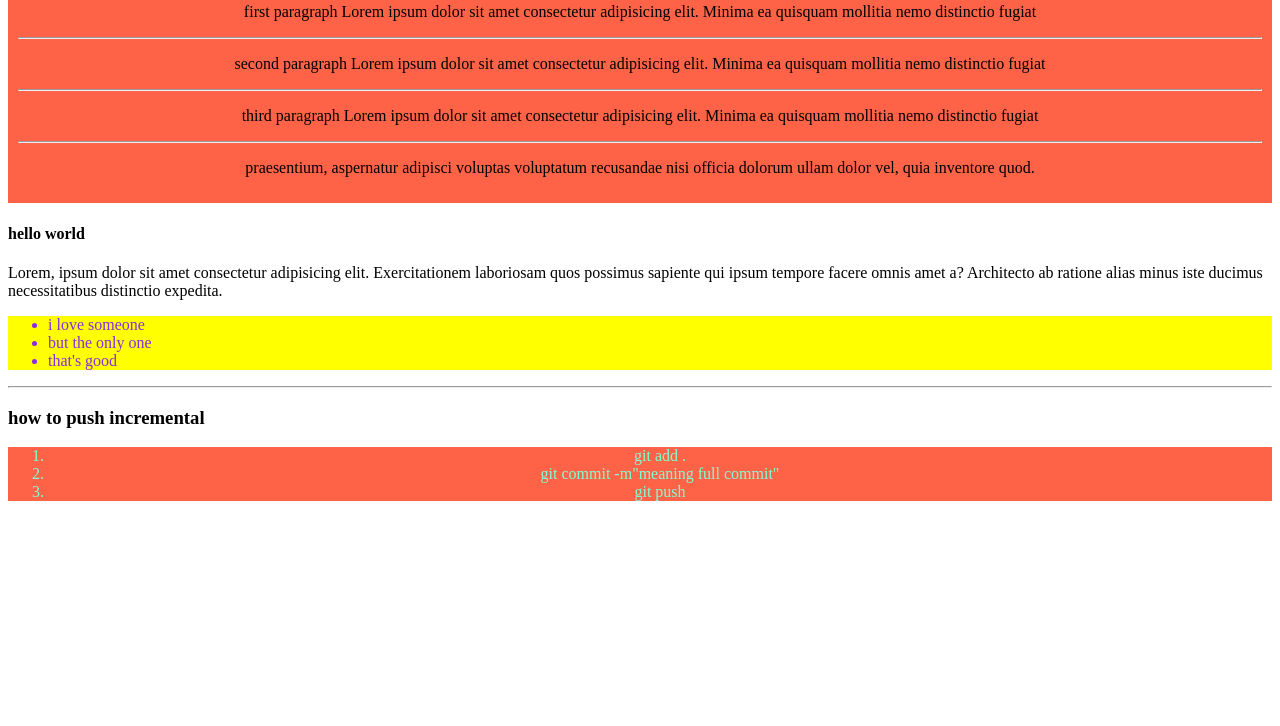
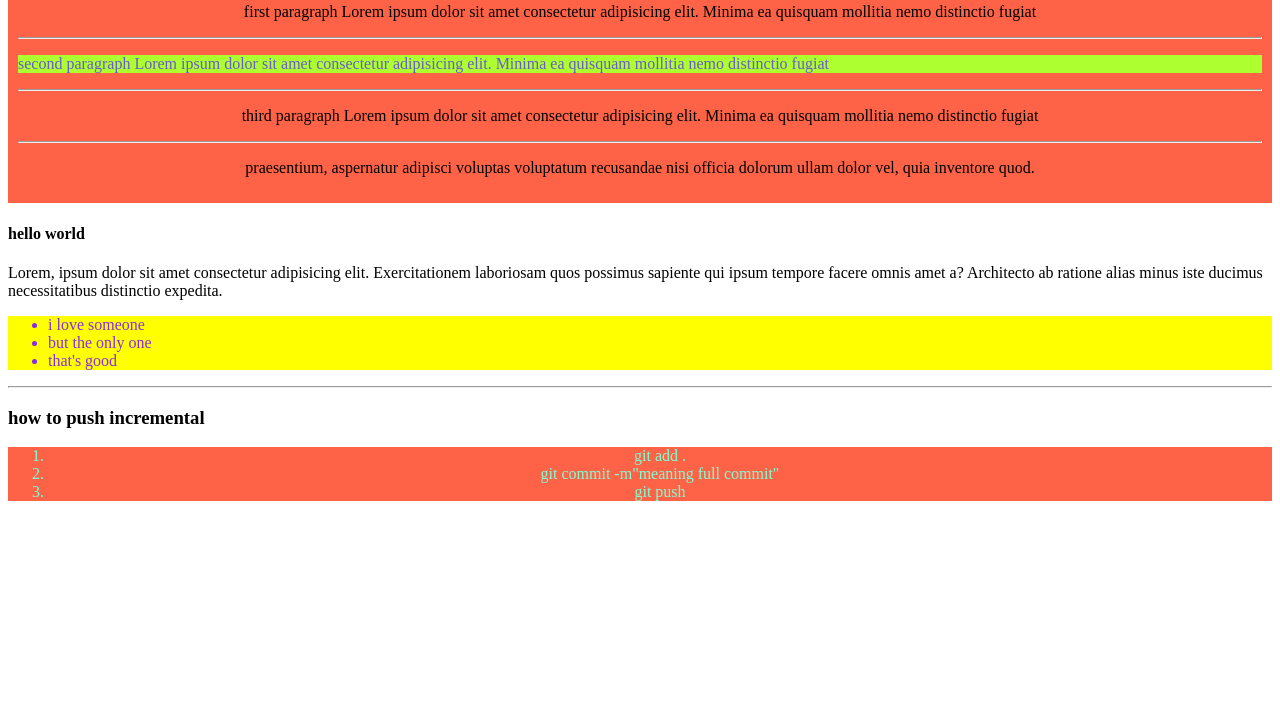
Before and after one commit to mdwahiduzzaman124/my-simple-website, a plain HTML site: page index.html in a window 1280 px wide. Shown: the part 74-800 px from the top of the page. Drawn offline with Linux system fonts and the light colour scheme.

Commit message:
html and css update

```diff
--- a/index.html
+++ b/index.html
@@ -15,7 +15,8 @@
     <p>first paragraph Lorem ipsum dolor sit amet consectetur adipisicing elit. Minima ea quisquam mollitia nemo
       distinctio fugiat</p>
     <hr>
-    <p>second paragraph Lorem ipsum dolor sit amet consectetur adipisicing elit. Minima ea quisquam mollitia nemo
+    <p class="mac">second paragraph Lorem ipsum dolor sit amet consectetur adipisicing elit. Minima ea quisquam mollitia
+      nemo
       distinctio fugiat</p>
     <hr>
     <p>third paragraph Lorem ipsum dolor sit amet consectetur adipisicing elit. Minima ea quisquam mollitia nemo
--- a/styles/blog.css
+++ b/styles/blog.css
@@ -14,3 +14,11 @@ ul{
   text-align: left;
  background-color: yellow;
 }
+.mac{
+  color: slateblue;
+  background-color: greenyellow;
+  display: flex;
+}
+#hr{
+  display: flex;
+}
```
